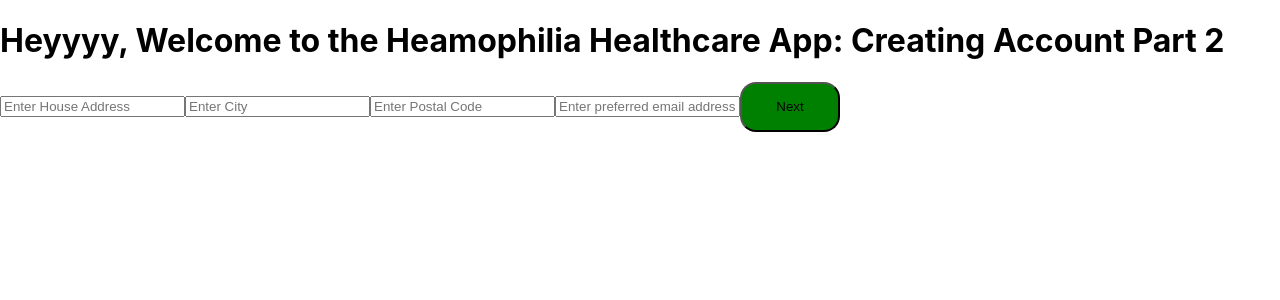
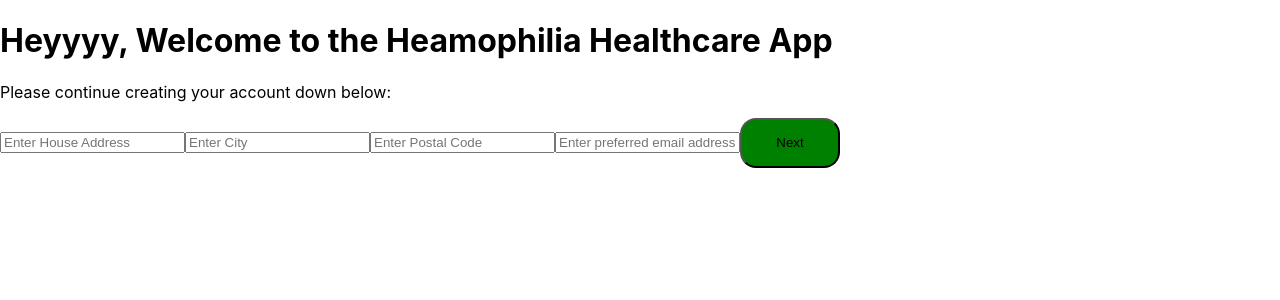
Before and after one commit to MaccccD/Haemophilia-Healthcare-App, a React (Create React App) app: page /AccountSetUpPage2 in a window 1280 px wide. Shown: the top 300 px of the page. Built offline with nearby package versions, Linux system fonts and the light colour scheme.

Commit message:
Protected Routes Set Up Update
-Added a protected route to pages that patients are not allowed to access if they are not authenticated. Ensures protection and confidentiality.

```diff
--- a/src/App.js
+++ b/src/App.js
@@ -1,5 +1,5 @@
 import "./Styles/App.css";
-import { BrowserRouter, Routes, Route } from "react-router-dom";
+import { BrowserRouter, Routes, Route, replace } from "react-router-dom";
 import Home from "./Main Pages/Home";
 import HealthMetrics from "./Main Pages/HealthMetrics";
 import Notifications from "./Main Pages/Notifications";
@@ -7,20 +7,37 @@ import Settings from "./Main Pages/Settings";
 import AccountSetUpPage1 from "./Main Pages/AccountSetUpPage1";
 import AccountSetUpPage2 from "./Main Pages/AccountSetUpPage2";
 import HealthConditionSetUp from "./Main Pages/HealthConditionSetUp";
+import AuthContextProvider from "./Context/AuthContext";
+import { useContext } from 'react';
+import { userAuthenticate } from './Context/AuthContext';
+import { Navigate } from 'react-router-dom';
+import { useLocation } from "react-router-dom";
+
+function ProtectedRoute({children}){
+  const {authenticate} = useContext(userAuthenticate);
+  const location = useLocation();
+ //here im ensuring that the patients get directed to where they create an account first before anywhere else
+  if(!authenticate){
+   return <Navigate to="/AccountSetUpPage1" state={{ from: location }} replace/>;
+  }
+  return children;
+ }
 
 function App() {
   return (
     <BrowserRouter>
-    <Routes>
-       <Route path="/AccountSetUpPage1" element = {<AccountSetUpPage1/>}/>
-       <Route path="/AccountSetUpPage2" element = {<AccountSetUpPage2/>}/>
-       <Route path="/HealthConditionSetUp" element = {<HealthConditionSetUp/>}/>
-       <Route path="/" element= {<Home/>}/>
-       <Route path="/HealthMetrics" element= {<HealthMetrics/>}/>
-       <Route path="/Notifications" element= {<Notifications/>}/>
-       <Route path="/Settings" element= {<Settings/>}/>
-    <Route path='*' element= {<Home/>}/>
+    <AuthContextProvider>
+       <Routes>
+        <Route path="/" element = {<ProtectedRoute><Home/></ProtectedRoute>}/>
+        <Route path="/HealthMetrics" element = {<ProtectedRoute><HealthMetrics/></ProtectedRoute>}/>
+        <Route path="/Notifications" element = {<ProtectedRoute><Notifications/></ProtectedRoute>}/>
+        <Route path="/Settings" element = {<ProtectedRoute><Settings/></ProtectedRoute>}/>
+        <Route path="/AccountSetUpPage1" element = {<AccountSetUpPage1/>}/>
+        <Route path="/AccountSetUpPage2" element = {<AccountSetUpPage2/>}/>
+        <Route path="/HealthConditionSetUp" element = {<HealthConditionSetUp/>}/>
+        <Route path="*" element={<Navigate to="/" replace />} />
     </Routes>
+    </AuthContextProvider>
     </BrowserRouter>
   );
 }
--- a/src/Context/AuthContext.jsx
+++ b/src/Context/AuthContext.jsx
@@ -51,11 +51,11 @@ function AuthContextProvider({children}) {
   return true;
   }
 
+
   return (
-    <userAuthenticate.Provider value={{user, userEmailAddress, userHouseAddress, password, validatePassword, personalAddress, personalDetails}}>
+    <userAuthenticate.Provider value={{user, userEmailAddress, userHouseAddress, password, validatePassword,authenticate, personalAddress, personalDetails}}>
      {children}
     </userAuthenticate.Provider>
   )
-
 }
 export default AuthContextProvider;
--- a/src/Main Pages/AccountSetUpPage1.jsx
+++ b/src/Main Pages/AccountSetUpPage1.jsx
@@ -1,6 +1,7 @@
 import React, { useContext, useState } from 'react';
 import { userAuthenticate } from '../Context/AuthContext';
 import { useNavigate } from 'react-router-dom';
+
 
 function AccountSetUpPage1() {
    //context usage here :
@@ -34,12 +35,13 @@ function AccountSetUpPage1() {
   return (
      //first step of the Haemophilia Healthcare app  Account Creation Part 1:
      <div>
-     <h1>Heyyyy, Welcome to the Heamophilia Healthcare App: Creating Acount Part 1</h1>
+     <h1>Heyyyy, Welcome to the Heamophilia Healthcare App</h1>
+     <p>Please Create your account down below:</p>
       <form onSubmit={accountSetUp}>
        <input type='text' placeholder='Enter Full Name & Surname' onChange={(e)=>setFullNames(e.target.value)} required/>
        <input type='text' placeholder='Enter ID Number' onChange={(e)=> setIdNumber(e.target.value)} required/>
        <input type='password' placeholder='Enter Password' onChange={(e)=> setPassword(e.target.value)} required/>
-       <input type='password' placeholder='Re-neter Password' onChange={(e)=> setValidatePassword(e.target.value)} required/>
+       <input type='password' placeholder='Re-enter Password' onChange={(e)=> setValidatePassword(e.target.value)} required/>
        <button style={{backgroundColor: 'green', borderRadius: 16, width: 100, height: 50}}>Next</button>
      </form>
    </div>
--- a/src/Main Pages/AccountSetUpPage2.jsx
+++ b/src/Main Pages/AccountSetUpPage2.jsx
@@ -31,7 +31,8 @@ function AccountSetUpPage2() {
   return (
     //Second step of the Haemophilia Helathcare App Accountt creation Part 2:
     <div>
-      <h1>Heyyyy, Welcome to the Heamophilia Healthcare App: Creating  Account Part 2</h1>
+      <h1>Heyyyy, Welcome to the Heamophilia Healthcare App</h1>
+      <p>Please continue creating your account down below:</p>
        <form onSubmit={accountSetUpP2}>
         <input type='text' placeholder='Enter House Address' onChange={(e)=>setHouseAddress(e.target.value)} required/>
         <input type='text' placeholder='Enter City' onChange={(e)=> setCity(e.target.value)} required/>
--- a/src/Main Pages/HealthConditionSetUp.jsx
+++ b/src/Main Pages/HealthConditionSetUp.jsx
@@ -35,7 +35,7 @@ function HealthConditionSetUp() {
   return (
     // This is the 3rd part of the app where patients will get to choose a health condition they are direclty affected by:
     <div>
-     <h1>Health Issue Details</h1>
+     <h1>Health Issue Details:</h1>
      <p>Please tick only the health issue(s) applicable to you:</p>
      <form onSubmit={HandleHealthConditions}>
       <label>
```
